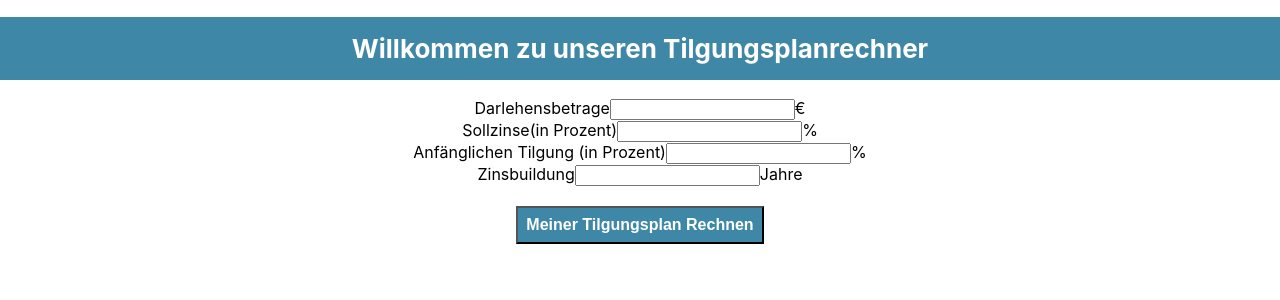
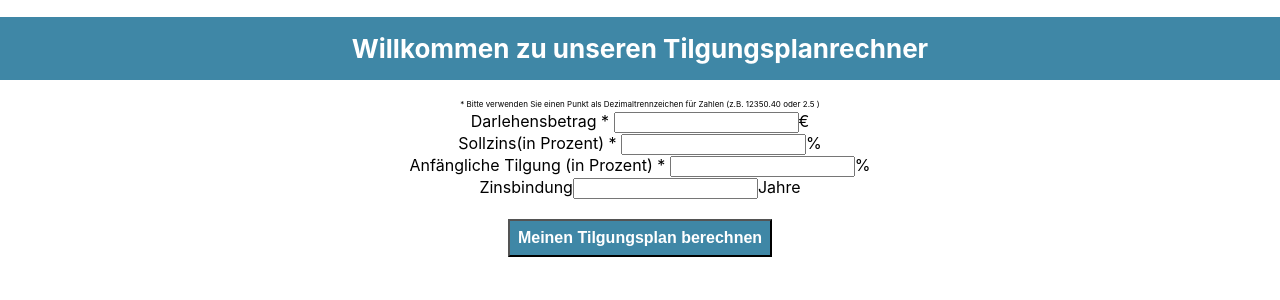
Before and after one commit to lcastroemello/HPPChallenge, a React (Create React App) app: page / in a window 1280 px wide. Shown: the top 300 px of the page. Built offline with nearby package versions, Linux system fonts and the light colour scheme.

Commit message:
correcting the german and the decimals

```diff
--- a/src/App.css
+++ b/src/App.css
@@ -28,6 +28,12 @@
   margin: none;
   padding: 0.5rem;
   font-weight: bold;
+}
+
+p {
+  font-size: 0.5rem;
+  margin: 0;
+  padding: 0.1rem;
 }
 
 caption {
--- a/src/App.js
+++ b/src/App.js
@@ -17,8 +17,12 @@ function App() {
         <h1 className="App-header">
           Willkommen zu unseren Tilgungsplanrechner
         </h1>
+        <p>
+          * Bitte verwenden Sie einen Punkt als Dezimaltrennzeichen für Zahlen
+          (z.B. 12350.40 oder 2.5 )
+        </p>
         <div>
-          <label htmlFor="darlehensbetrage">Darlehensbetrage</label>
+          <label htmlFor="darlehensbetrage">Darlehensbetrag * </label>
           <input
             className="darlehensbetrage"
             id="darlehensbetrage"
@@ -27,7 +31,7 @@ function App() {
           />
           €
           <br />
-          <label htmlFor="sollzinse">Sollzinse(in Prozent)</label>
+          <label htmlFor="sollzinse">Sollzins(in Prozent) * </label>
           <input
             className="sollzinse"
             id="sollzinse"
@@ -38,7 +42,7 @@ function App() {
           />
           %
           <br />
-          <label htmlFor="tilgung">Anfänglichen Tilgung (in Prozent)</label>
+          <label htmlFor="tilgung">Anfängliche Tilgung (in Prozent) * </label>
           <input
             className="tilgung"
             id="tilgung"
@@ -47,9 +51,8 @@ function App() {
             max="100"
             onChange={e => setTg(e.target.value)}
           />
-          %
-          <br />
-          <label htmlFor="zinsbuildung">Zinsbuildung</label>
+          % <br />
+          <label htmlFor="zinsbuildung">Zinsbindung</label>
           <input
             className="zinsbuildung"
             id="zinsbuildung"
@@ -67,7 +70,7 @@ function App() {
               setResultsOpen(true);
             }}
           >
-            Meiner Tilgungsplan Rechnen
+            Meinen Tilgungsplan berechnen
           </button>
         </div>
         {resultsOpen && (
```
